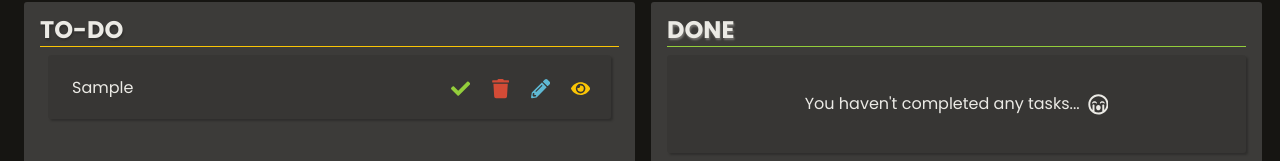
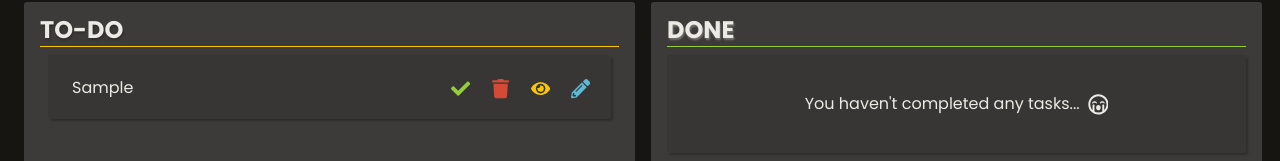
Before and after one commit to Ltheus/todo-app, a React (Vite) app: page / in a window 1280 px wide. Both pictures are taken after typing "Sample" into the empty fields and a click on the button 1217 px from the left and 133 px from the top of the page. Shown: the part 187-348 px from the top of the page. Built offline with nearby package versions, Linux system fonts and the light colour scheme.

Commit message:
Remove edit button from the DONE field

```diff
--- a/src/components/ListContent/ListContent.tsx
+++ b/src/components/ListContent/ListContent.tsx
@@ -82,6 +82,12 @@ export const ListContent = ({
                 <FaTrash />
               </button>
               <button
+                className="view-button"
+                onClick={() => openItem(item?.id)}
+              >
+                <FaEye />
+              </button>
+              {!item?.isCompleted ? <button
                 disabled={item?.isCompleted}
                 className="edit-button"
                 onClick={() => {
@@ -90,13 +96,7 @@ export const ListContent = ({
                 }}
               >
                 <FaPencilAlt />
-              </button>
-              <button
-                className="view-button"
-                onClick={() => openItem(item?.id)}
-              >
-                <FaEye />
-              </button>
+              </button> : null}
             </>
           )}
         </div>
```
